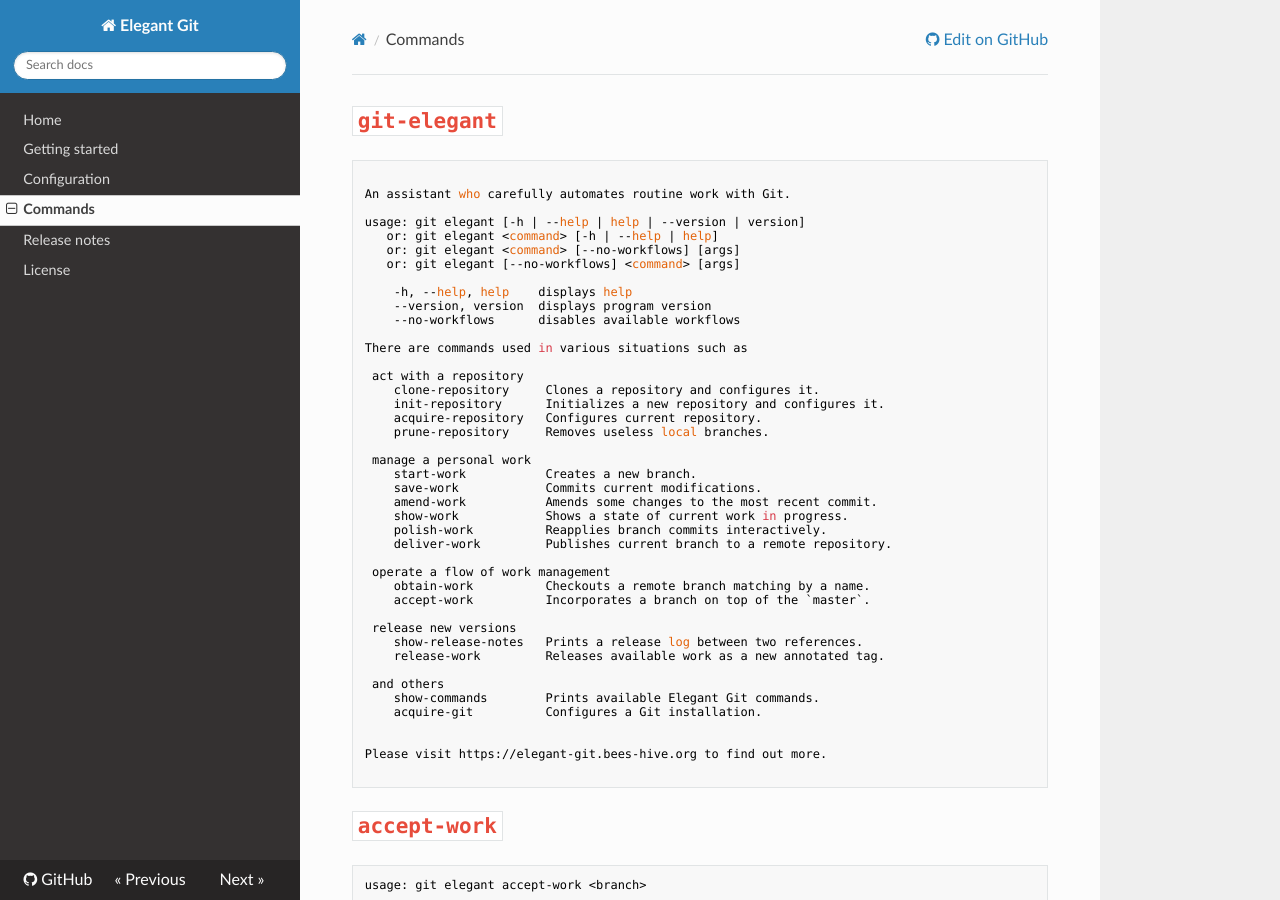
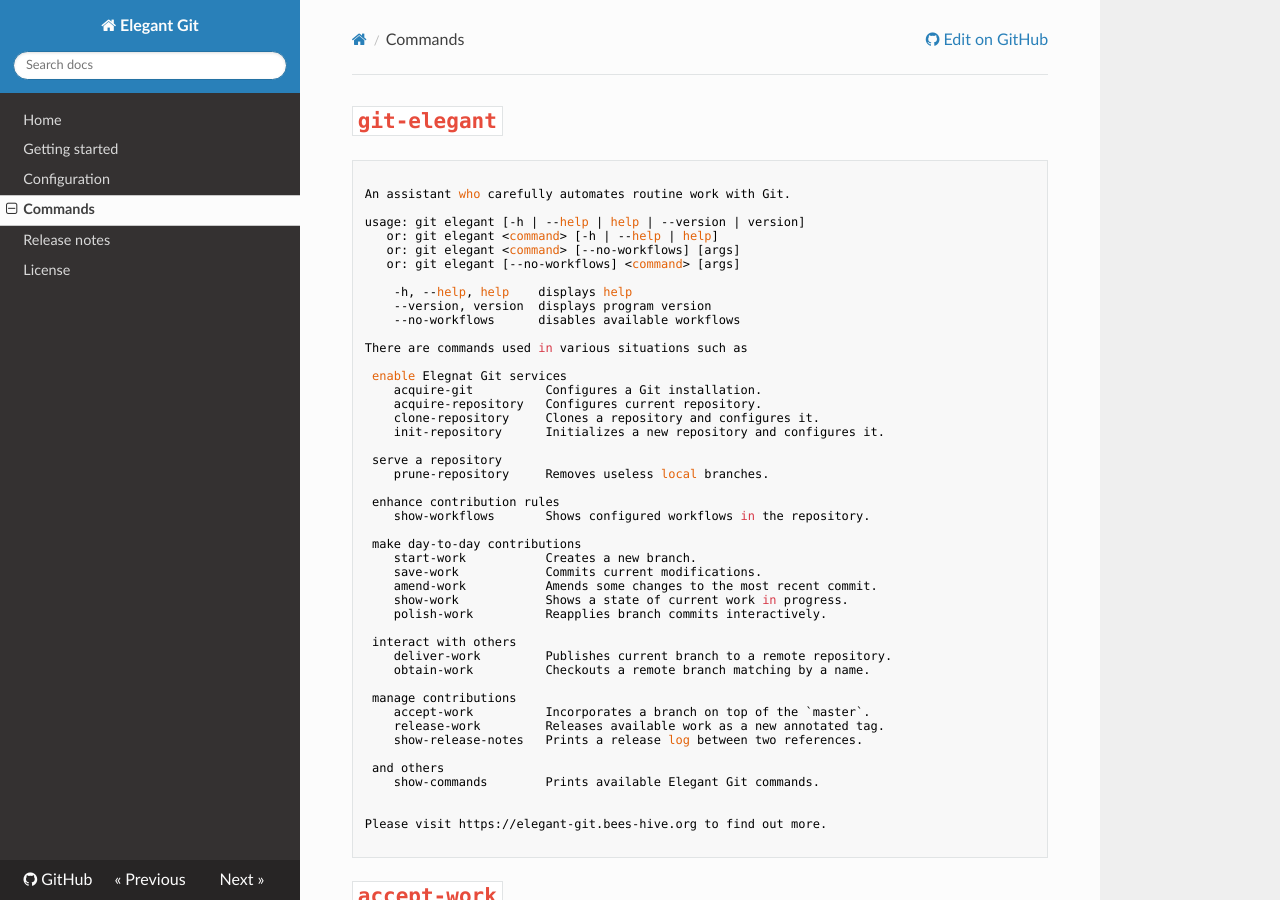
Before and after one commit to bees-hive/elegant-git, an MkDocs documentation site: the page built from docs/commands.md, in a window 1280 px wide and 900 px high. Built offline with MkDocs 1.6.1, drawn with Linux system fonts in a browser that asks for light colours; nearby versions of some CDN libraries; some of the changed text lies outside the part shown.

Commit message:
Add `show-workflows` command
The command aims to show all available personal and common workflows
for the repository.

Adding of the command encourages to change the layout of the main help
message. The updated help groups the commands based on their purposes
rather than by the type of objects they interact with.

Also, for the optimization of further development, the `workflows`
plugin is introduced. It serves all workflows-specific common logic.

````diff
--- a/docs/commands.md
+++ b/docs/commands.md
@@ -14,31 +14,36 @@ usage: git elegant [-h | --help | help | --version | version]
 
 There are commands used in various situations such as
 
- act with a repository
+ enable Elegnat Git services
+    acquire-git          Configures a Git installation.
+    acquire-repository   Configures current repository.
     clone-repository     Clones a repository and configures it.
     init-repository      Initializes a new repository and configures it.
-    acquire-repository   Configures current repository.
+
+ serve a repository
     prune-repository     Removes useless local branches.
 
- manage a personal work
+ enhance contribution rules
+    show-workflows       Shows configured workflows in the repository.
+
+ make day-to-day contributions
     start-work           Creates a new branch.
     save-work            Commits current modifications.
     amend-work           Amends some changes to the most recent commit.
     show-work            Shows a state of current work in progress.
     polish-work          Reapplies branch commits interactively.
+
+ interact with others
     deliver-work         Publishes current branch to a remote repository.
+    obtain-work          Checkouts a remote branch matching by a name.
 
- operate a flow of work management
-    obtain-work          Checkouts a remote branch matching by a name.
+ manage contributions
     accept-work          Incorporates a branch on top of the `master`.
-
- release new versions
+    release-work         Releases available work as a new annotated tag.
     show-release-notes   Prints a release log between two references.
-    release-work         Releases available work as a new annotated tag.
 
  and others
     show-commands        Prints available Elegant Git commands.
-    acquire-git          Configures a Git installation.
 
 
 Please visit https://elegant-git.bees-hive.org to find out more.
@@ -312,7 +317,7 @@ Displays all available Elegant Git commands. This is useful for completion
 functions as well as for other cases when you need iteration over the available
 commands.
 
-Approximate commands flow is
+Approximate command's output is
 ```bash
 ==>> git elegant show-commands
 start-work
@@ -338,10 +343,9 @@ There are two options for a `layout`:
 hosting is unknown, the default layout is used. Now only GitHub is supported
 (an HTML output).
 
-Approximate commands flow is
+Approximate command's output is
 ```bash
 ==>> git elegant show-release-notes
-# produces output like this
 Release notes
 - Add `show-release-notes` command
 - Add `release-work` command
@@ -363,6 +367,30 @@ Approximate commands flow is
 git log --oneline master..@
 git status --short
 git stash list
+```
+
+# `show-workflows`
+
+```bash
+usage: git elegant show-workflows
+```
+
+Shows all personal and common workflows files that are available in the
+repository.
+
+Personal workflows are located in `.git/.workflows` directory and common ones
+are in \'.workflows` relatively to the repository root directory.
+
+Approximate command's output is
+```bash
+==>> git elegant show-workflows
+.git/.workflows/accept-work-after
+.workflows/amend-work-ahead
+.workflows/amend-work-after
+.workflows/release-work-after
+.workflows/save-work-ahead
+.workflows/save-work-after
+....
 ```
 
 # `start-work`
````
Also changed, not shown: 8 other files.
